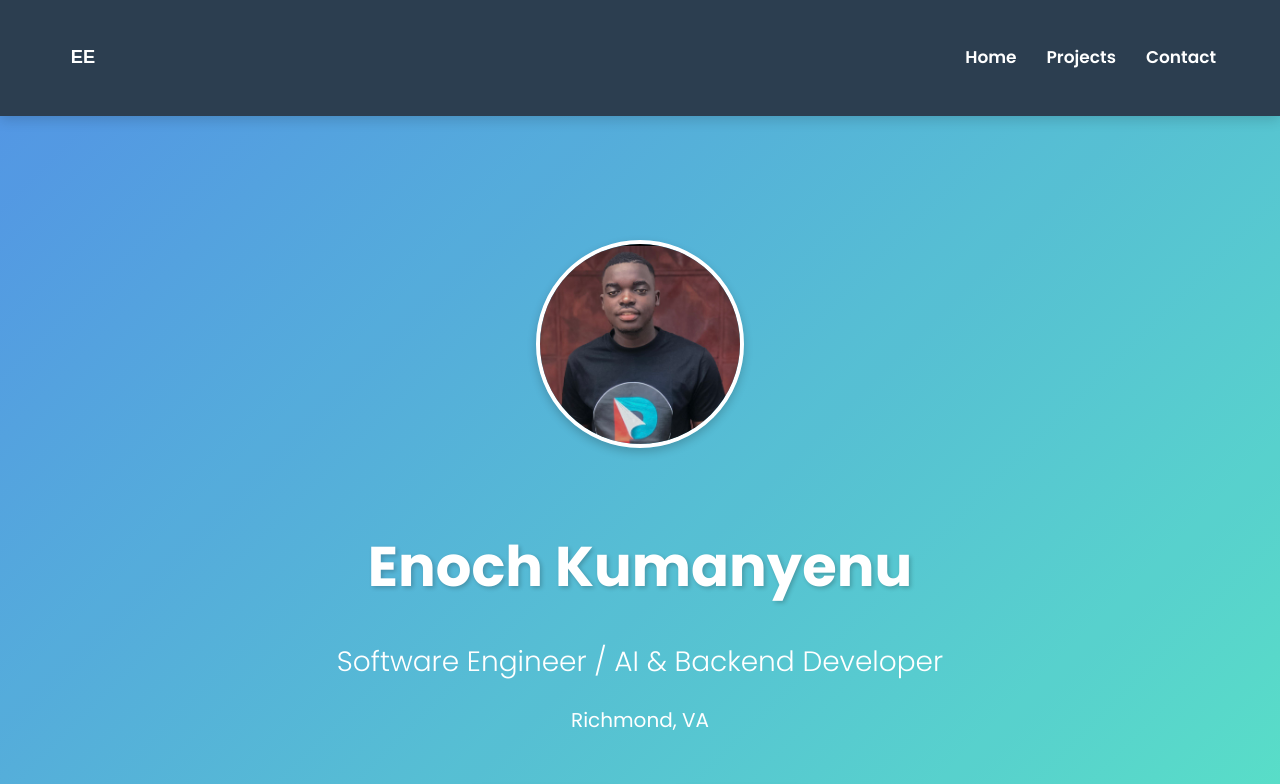
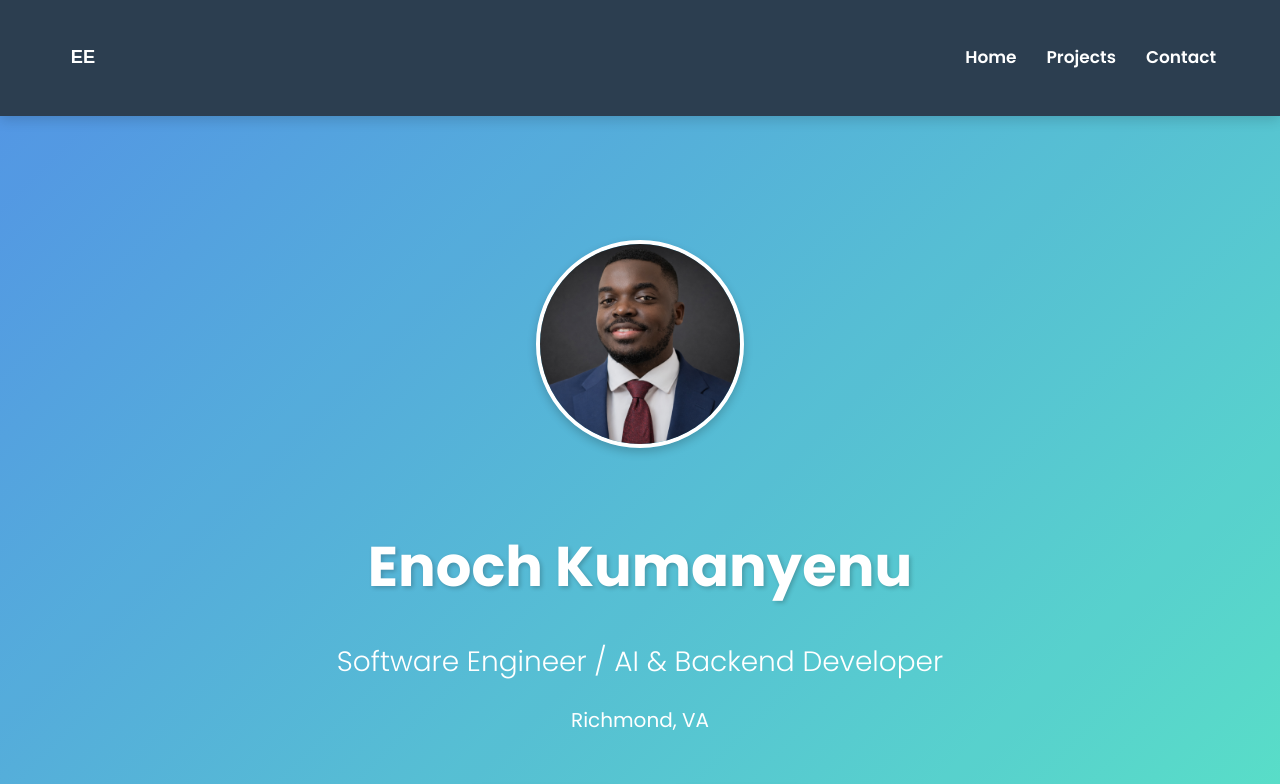
Before and after one commit to enagbeme/portfolio, a Next.js app: page / in a window 1280 px wide. Shown: the top 784 px of the page. Built offline with nearby package versions, Linux system fonts and the light colour scheme.

Commit message:
Update profile picture to profile3.jpg

```diff
--- a/src/app/page.tsx
+++ b/src/app/page.tsx
@@ -67,7 +67,7 @@ export default function Home() {
         <div className="container">
           <div className="hero-content">
             <Image
-              src="/profile2.jpg"
+              src="/profile3.jpg"
               alt={fullName}
               width={200}
               height={200}
```
Also changed, not shown: public/profile3.jpg (added).
